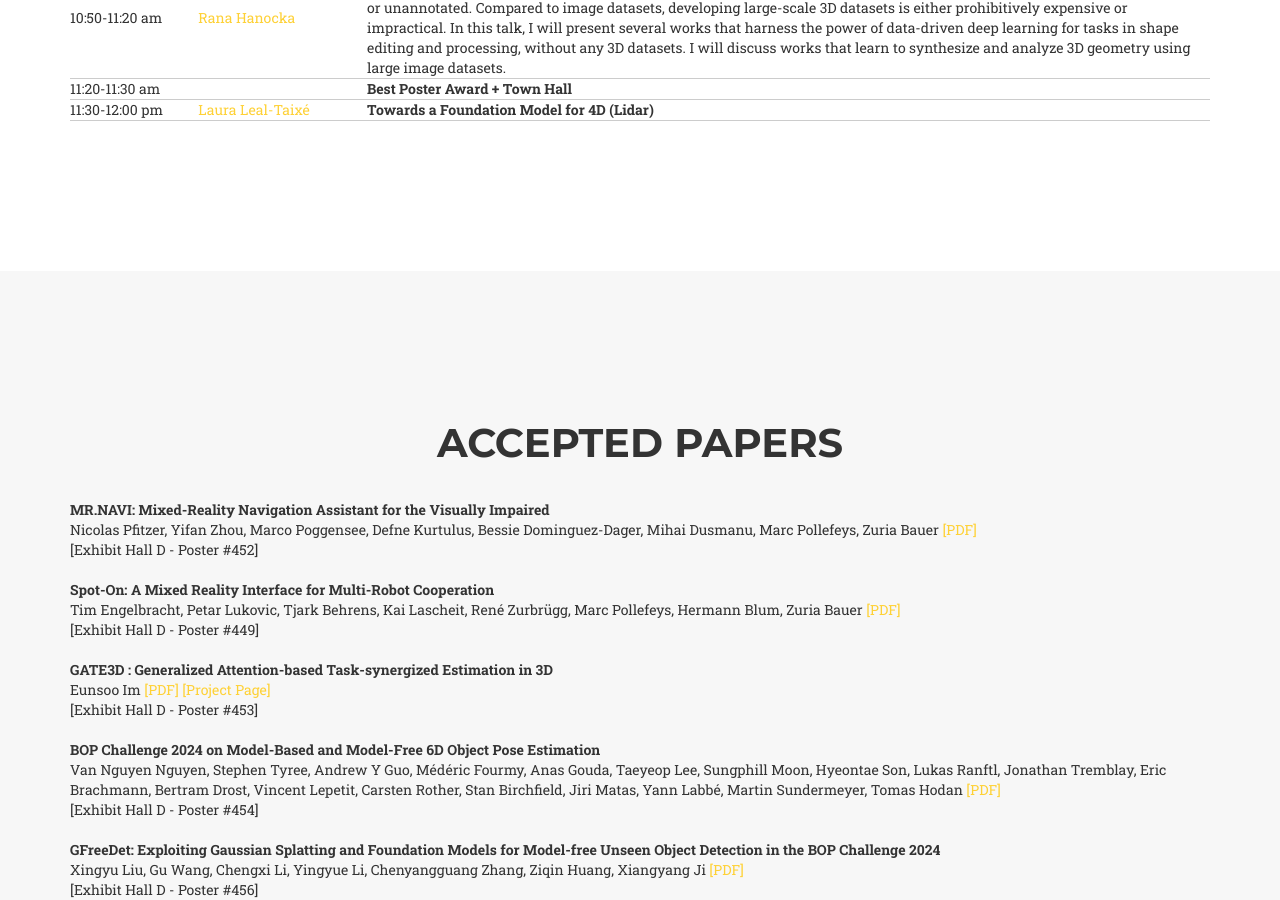
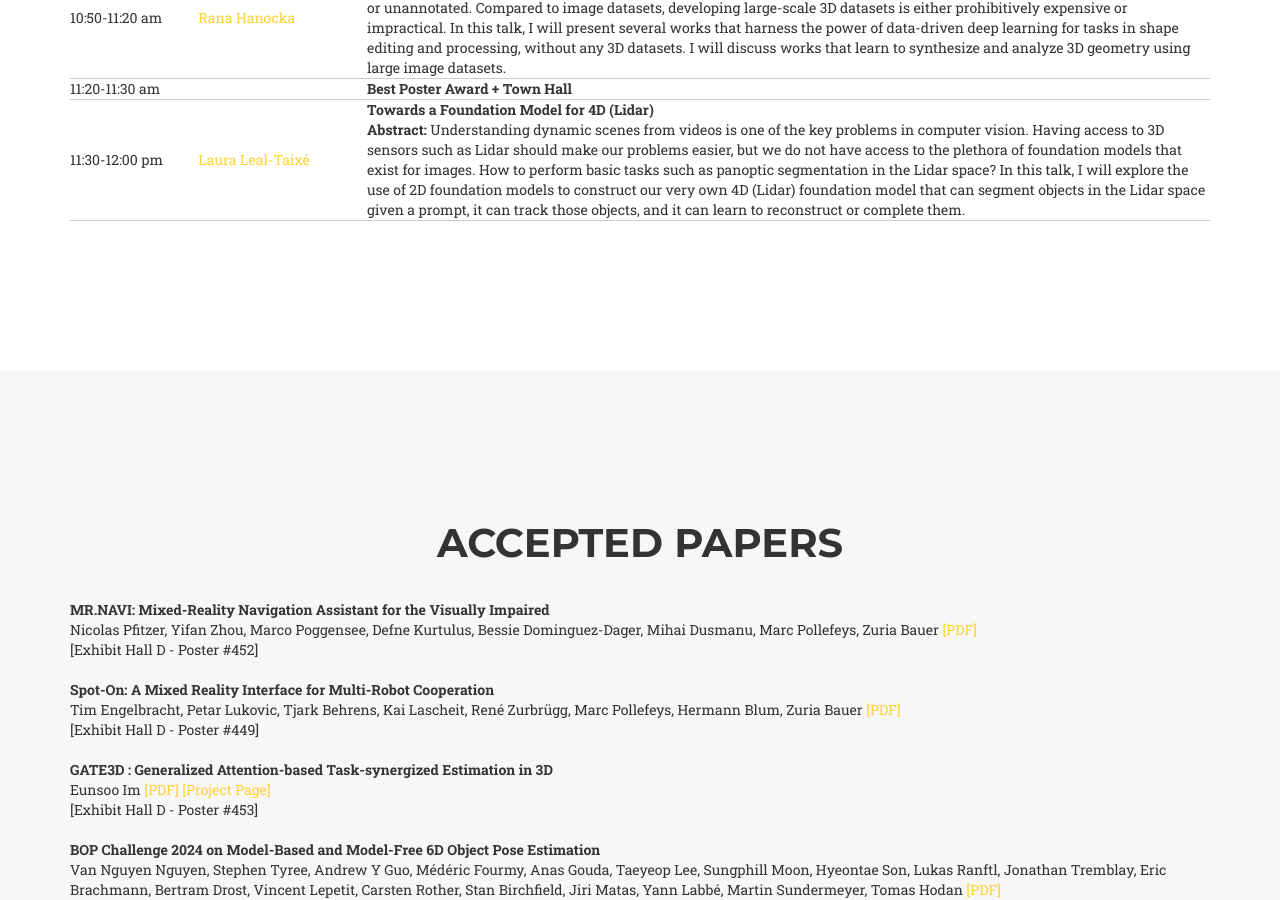
Before and after one commit to cv4mr/cv4mr.github.io, a plain HTML site: page index.html in a window 1280 px wide. Shown: the part 3093-3993 px from the top of the page. Drawn offline with nearby package versions, Linux system fonts and the light colour scheme; a web font is replaced by a local one.

Commit message:
Add Laura abstract

```diff
--- a/index.html
+++ b/index.html
@@ -438,6 +438,8 @@
                   <b
                     >Towards a Foundation Model for 4D (Lidar)</b
                   >
+                  <br>
+                  <b>Abstract: </b>Understanding dynamic scenes from videos is one of the key problems in computer vision. Having access to 3D sensors such as Lidar should make our problems easier, but we do not have access to the plethora of foundation models that exist for images. How to perform basic tasks such as panoptic segmentation in the Lidar space? In this talk, I will explore the use of 2D foundation models to construct our very own 4D (Lidar) foundation model that can segment objects in the Lidar space given a prompt, it can track those objects, and it can learn to reconstruct or complete them.
                 </td>
               </tr>
             </table>
```
